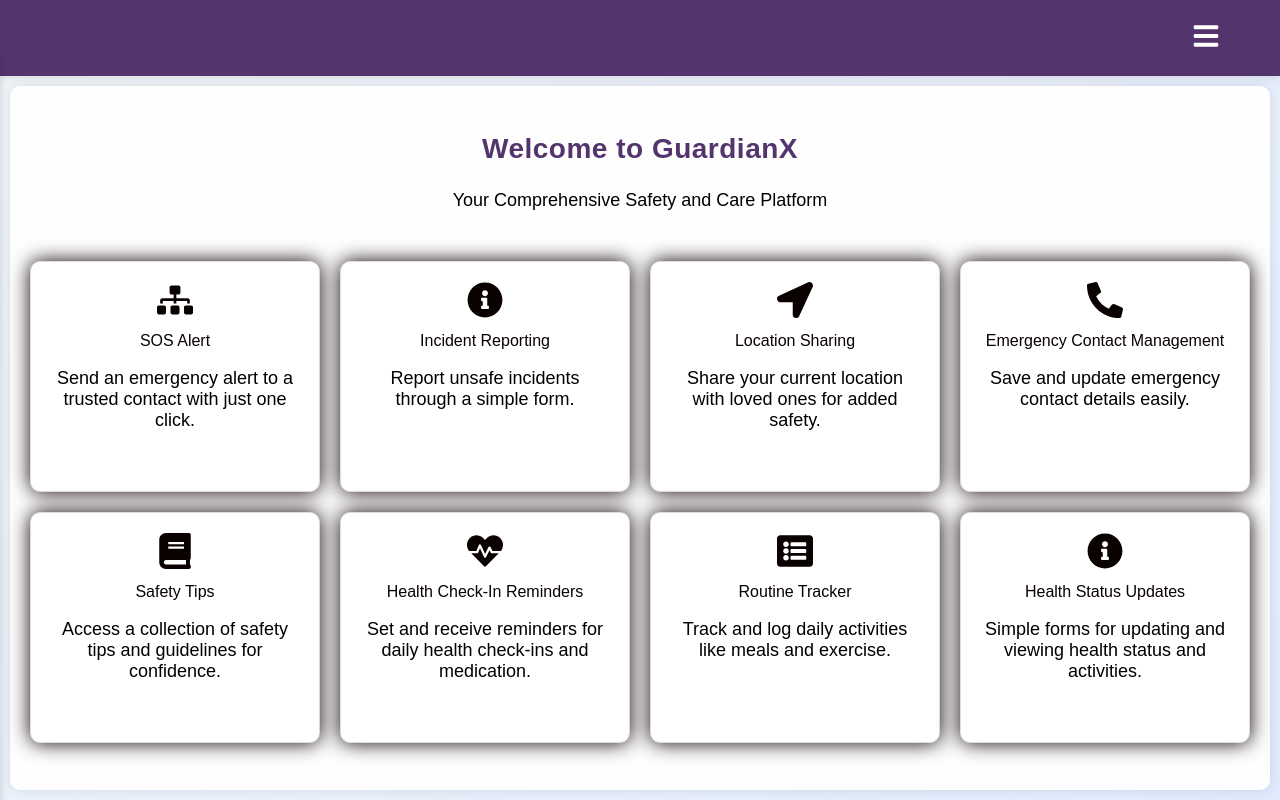
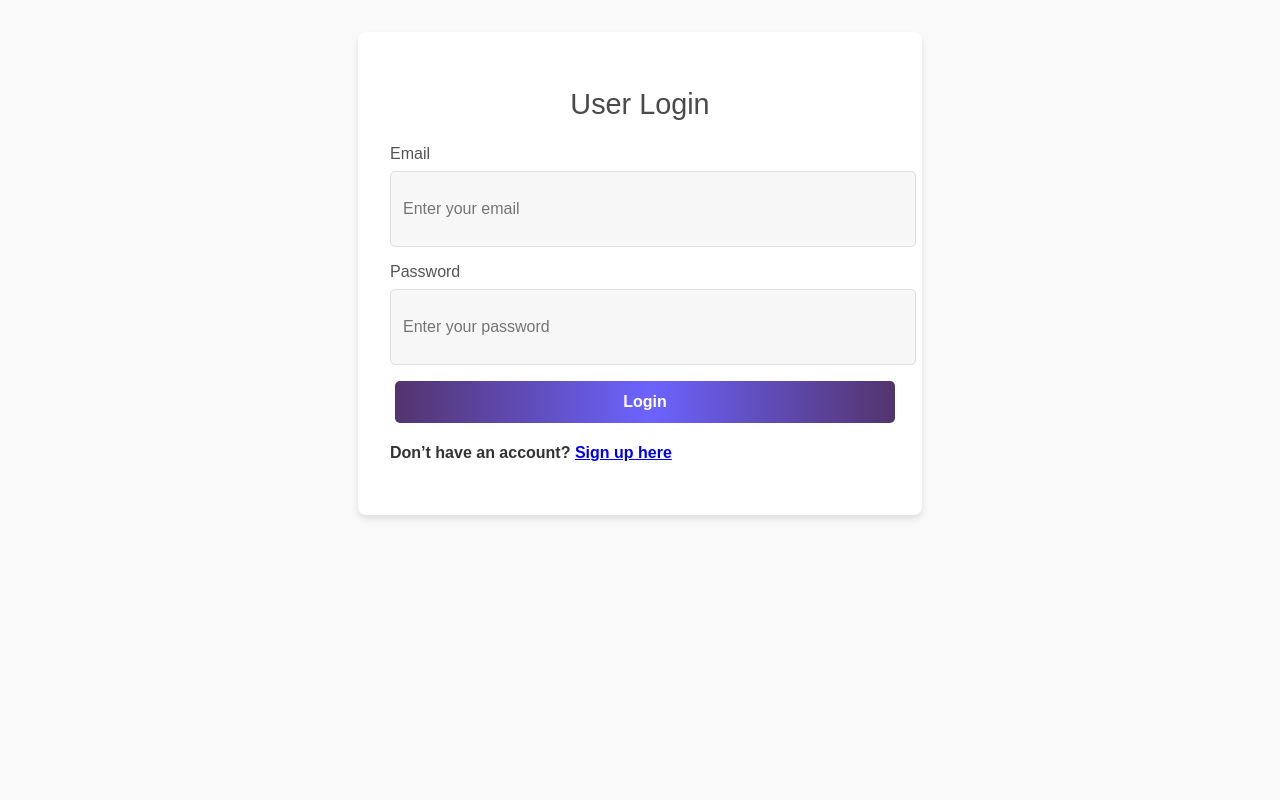
Before and after one commit to gunn333/GuardianX, a React (Create React App) app in the folder SeniorGuardian/: page / in a window 1280 px wide. Built offline with nearby package versions, Linux system fonts and the light colour scheme.

Commit message:
connected login and signup

```diff
--- a/SeniorGuardian/src/App.js
+++ b/SeniorGuardian/src/App.js
@@ -8,10 +8,10 @@
 		<Router>
 			<div className="App">
 				<Routes>
-					<Route path="/" element={<Home />} />
-					<Route path="/login" element={<LoginForm />} />
+
+					<Route path="/" element={<LoginForm />} />
 					<Route path="/signup" element={<SignupForm />} />
-					<Route path="/home/*" element={<Home />} />
+					<Route path="/home/" element={<Home />} />
 				</Routes>
 			</div>
 		</Router>
--- a/SeniorGuardian/src/Components/Navbar/login&signup/LoginForm.js
+++ b/SeniorGuardian/src/Components/Navbar/login&signup/LoginForm.js
@@ -1,13 +1,16 @@
 // src/components/LoginForm.js
 import React, { useState } from 'react';
 import axios from 'axios';
+import { useNavigate } from 'react-router-dom';
+import { Link } from 'react-router-dom'; // Import Link component
+
 
 const LoginForm = () => {
   const [credentials, setCredentials] = useState({
     email: '',
     password: '',
   });
-
+const navigate=useNavigate();
   const handleChange = (e) => {
     const { name, value } = e.target;
     setCredentials({ ...credentials, [name]: value });
@@ -19,6 +22,7 @@
       const response = await axios.post('http://localhost:3000/api/login', credentials);
       console.log(response.data);
       // Handle successful login (e.g., redirect or show a success message)
+      navigate('/home');
     } catch (error) {
       console.error('There was an error logging in!', error);
       // Handle error (e.g., show an error message)
@@ -52,6 +56,9 @@
           />
         </div>
         <button type="submit" className="btn btn-primary btn-block">Login</button>
+        <h4 className="mt-3">Don’t have an account? <Link to="/signup">Sign up here</Link></h4>
+
+
       </form>
     </div>
   );
--- a/SeniorGuardian/src/Components/Navbar/login&signup/SignupForm.js
+++ b/SeniorGuardian/src/Components/Navbar/login&signup/SignupForm.js
@@ -2,6 +2,8 @@
 import React, { useState } from 'react';
 import axios from 'axios';
 import './style.css';
+import { Link } from 'react-router-dom'; // Import Link component
+
 
 const SignupForm = () => {
   const [user, setUser ] = useState({
@@ -100,8 +102,11 @@
           />
         </div>
         <button type="submit" className="btn btn-primary btn-block">Register</button>
+        <h4 className="mt-3">Already have an account? <Link to="/">Log in here</Link></h4>
+
       </form>
     </div>
+
   );
 };
 
```
